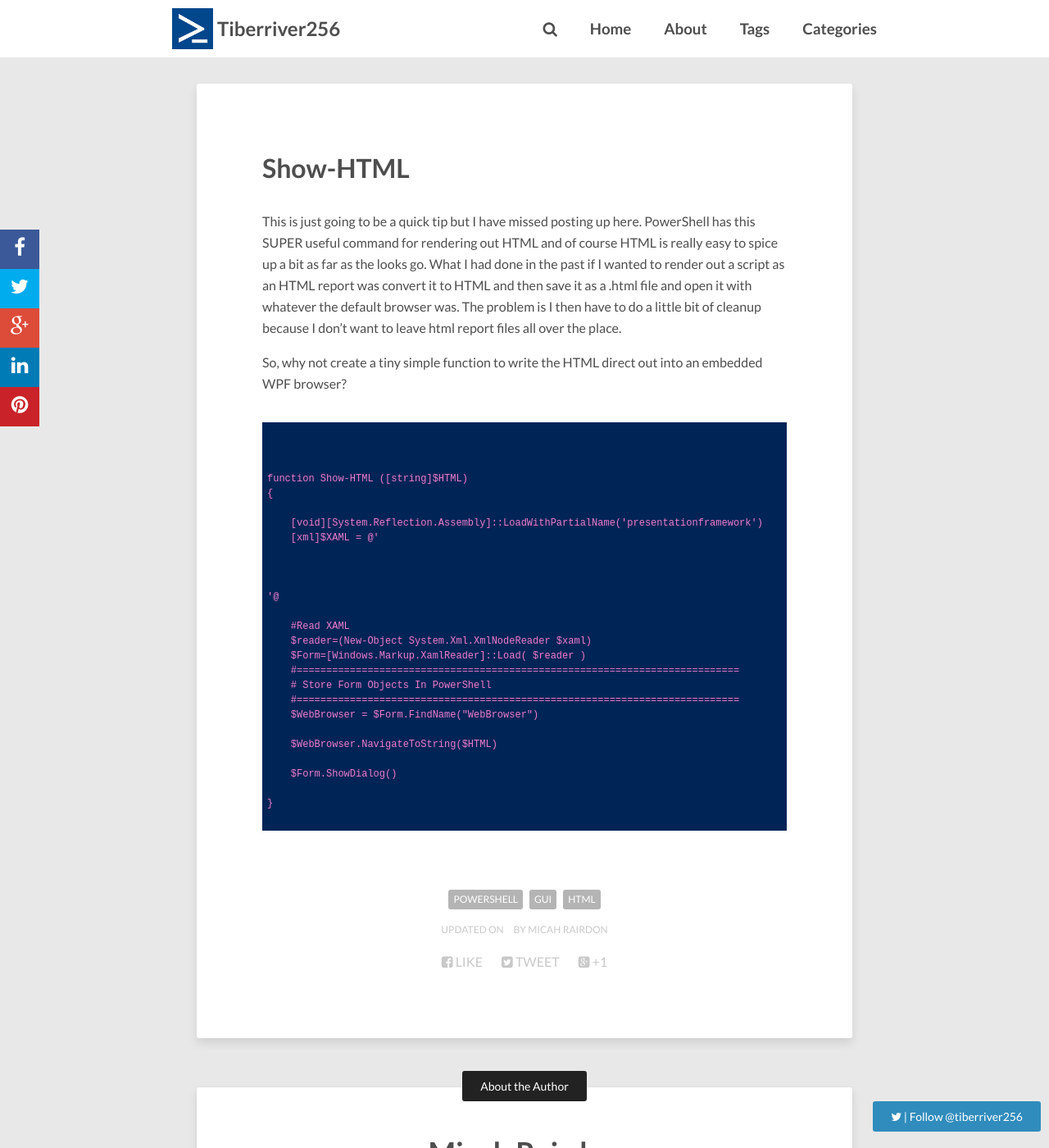
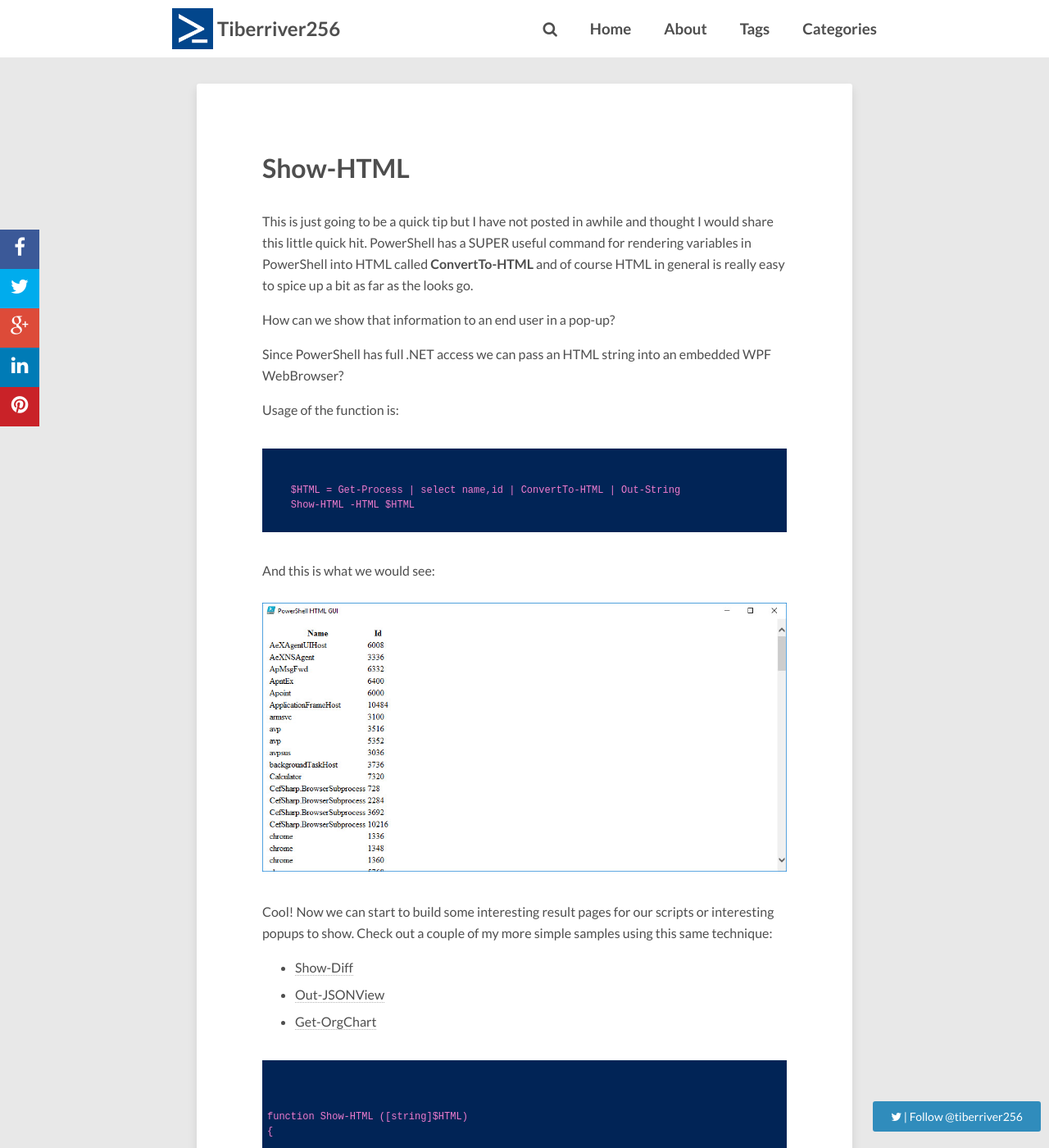
Before and after one commit to Tiberriver256/Tiberriver256.GitHub.io, a Jekyll site: the page built from _posts/2016-08-18-Show-HTML.md, in a window 1280 px wide and 1400 px high, scrolled down 248 px. Shown: the whole window at 82% size. Built offline with Jekyll 4.4.1, drawn with Linux system fonts in a browser that asks for light colours; nearby versions of some CDN libraries; comment, search, counter and statistics services are not loaded.

Commit message:
Tidied up the article

```diff
--- a/_posts/2016-08-18-Show-HTML.md
+++ b/_posts/2016-08-18-Show-HTML.md
@@ -14,9 +14,33 @@ categories:
   - HTML
 ---
 
-This is just going to be a quick tip but I have missed posting up here. PowerShell has this SUPER useful command for rendering out HTML and of course HTML is really easy to spice up a bit as far as the looks go. What I had done in the past if I wanted to render out a script as an HTML report was convert it to HTML and then save it as a .html file and open it with whatever the default browser was. The problem is I then have to do a little bit of cleanup because I don't want to leave html report files all over the place.
+This is just going to be a quick tip but I have not posted in awhile and thought I would share this little quick hit. PowerShell has a SUPER useful command for rendering variables in PowerShell into HTML called **ConvertTo-HTML** and of course HTML in general is really easy to spice up a bit as far as the looks go.
 
-So, why not create a tiny simple function to write the HTML direct out into an embedded WPF browser?
+How can we show that information to an end user in a pop-up?
+
+Since PowerShell has full .NET access we can pass an HTML string into an embedded WPF WebBrowser?
+
+Usage of the function is:
+
+<pre> <code class="ps">
+
+    $HTML = Get-Process | select name,id | ConvertTo-HTML | Out-String
+    Show-HTML -HTML $HTML
+
+</code> </pre>
+
+And this is what we would see:
+
+<figure>
+	<img src="{{ site.url }}/images/Show-HTML.jpg">
+</figure>
+
+Cool! Now we can start to build some interesting result pages for our scripts or interesting popups to show. Check out a couple of my more simple samples using this same technique:
+
+* [Show-Diff](https://gist.github.com/Tiberriver256/8d0ea1edb4f1c8afedfe79f211e5323a)
+* [Out-JSONView](https://gist.github.com/Tiberriver256/daba16524fa70ff2f4e0cd37fc366aef)
+* [Get-OrgChart](https://gist.github.com/Tiberriver256/6335193d77b9617beedf3bb117974ce7)
+
 
 <pre> <code class="ps">
 
```
